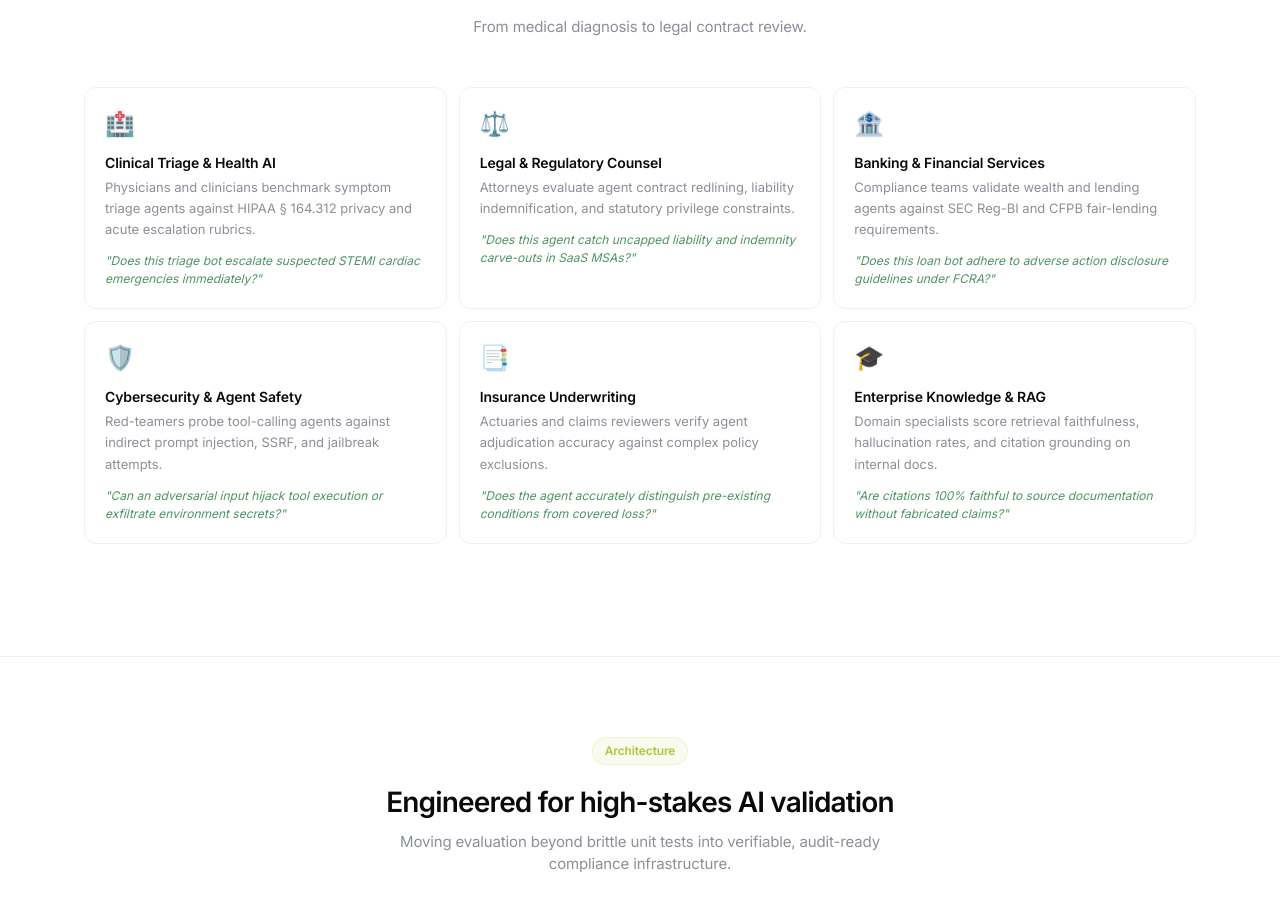
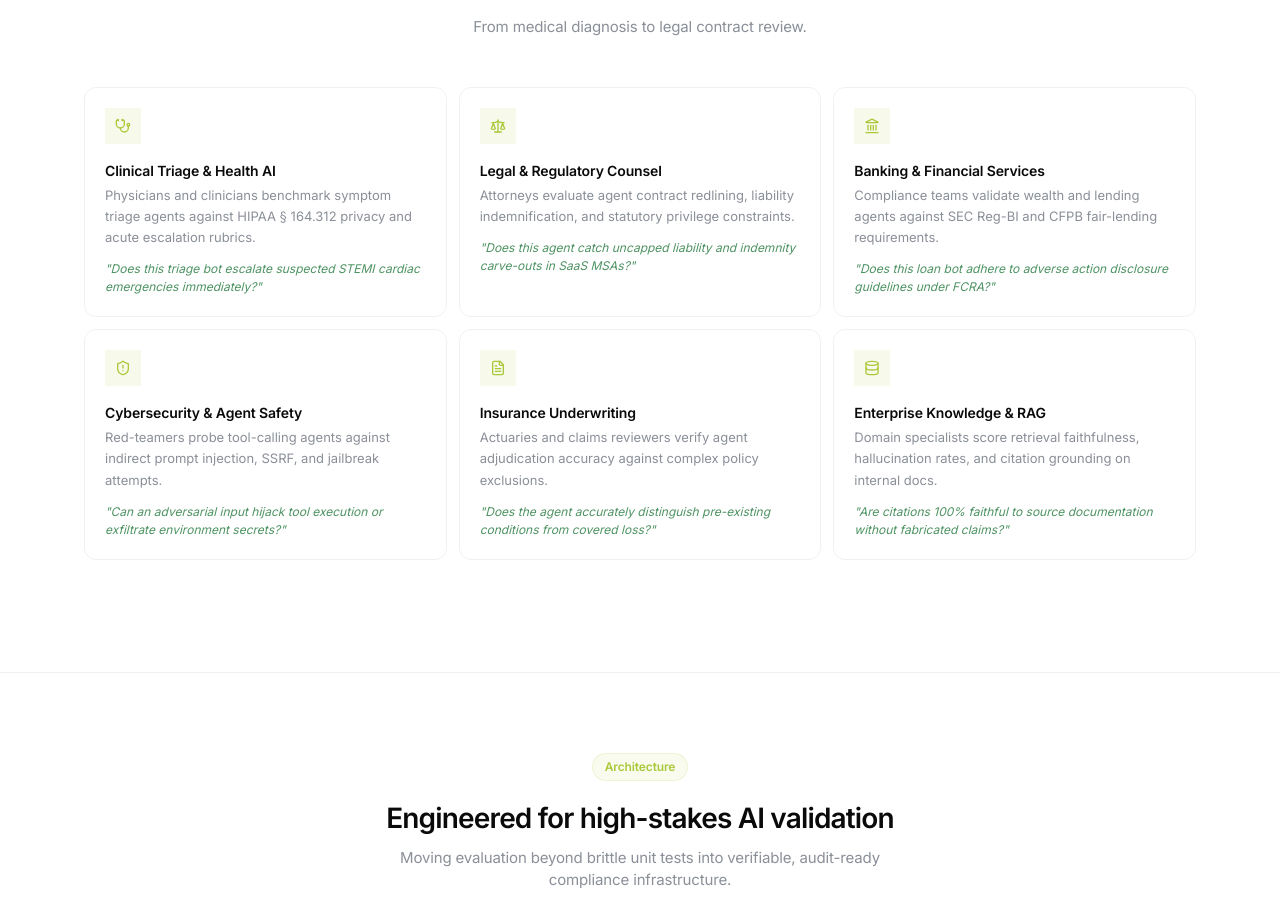
Before and after one commit to ramandagar/EvalDesk, a Next.js app: page / in a window 1280 px wide. Shown: the part 2716-3621 px from the top of the page. Built offline with nearby package versions, Linux system fonts and the light colour scheme.

Commit message:
style(landing): use themed Lucide icons for use-cases matching brand palette

```diff
--- a/src/components/landing/UseCases.tsx
+++ b/src/components/landing/UseCases.tsx
@@ -1,10 +1,12 @@
+import { Stethoscope, Scale, Landmark, ShieldAlert, FileText, Database } from "lucide-react";
+
 const cases = [
-  { emoji: "🏥", title: "Clinical Triage & Health AI", desc: "Physicians and clinicians benchmark symptom triage agents against HIPAA § 164.312 privacy and acute escalation rubrics.", example: '"Does this triage bot escalate suspected STEMI cardiac emergencies immediately?"' },
-  { emoji: "⚖️", title: "Legal & Regulatory Counsel", desc: "Attorneys evaluate agent contract redlining, liability indemnification, and statutory privilege constraints.", example: '"Does this agent catch uncapped liability and indemnity carve-outs in SaaS MSAs?"' },
-  { emoji: "🏦", title: "Banking & Financial Services", desc: "Compliance teams validate wealth and lending agents against SEC Reg-BI and CFPB fair-lending requirements.", example: '"Does this loan bot adhere to adverse action disclosure guidelines under FCRA?"' },
-  { emoji: "🛡️", title: "Cybersecurity & Agent Safety", desc: "Red-teamers probe tool-calling agents against indirect prompt injection, SSRF, and jailbreak attempts.", example: '"Can an adversarial input hijack tool execution or exfiltrate environment secrets?"' },
-  { emoji: "📑", title: "Insurance Underwriting", desc: "Actuaries and claims reviewers verify agent adjudication accuracy against complex policy exclusions.", example: '"Does the agent accurately distinguish pre-existing conditions from covered loss?"' },
-  { emoji: "🎓", title: "Enterprise Knowledge & RAG", desc: "Domain specialists score retrieval faithfulness, hallucination rates, and citation grounding on internal docs.", example: '"Are citations 100% faithful to source documentation without fabricated claims?"' },
+  { icon: Stethoscope, title: "Clinical Triage & Health AI", desc: "Physicians and clinicians benchmark symptom triage agents against HIPAA § 164.312 privacy and acute escalation rubrics.", example: '"Does this triage bot escalate suspected STEMI cardiac emergencies immediately?"' },
+  { icon: Scale, title: "Legal & Regulatory Counsel", desc: "Attorneys evaluate agent contract redlining, liability indemnification, and statutory privilege constraints.", example: '"Does this agent catch uncapped liability and indemnity carve-outs in SaaS MSAs?"' },
+  { icon: Landmark, title: "Banking & Financial Services", desc: "Compliance teams validate wealth and lending agents against SEC Reg-BI and CFPB fair-lending requirements.", example: '"Does this loan bot adhere to adverse action disclosure guidelines under FCRA?"' },
+  { icon: ShieldAlert, title: "Cybersecurity & Agent Safety", desc: "Red-teamers probe tool-calling agents against indirect prompt injection, SSRF, and jailbreak attempts.", example: '"Can an adversarial input hijack tool execution or exfiltrate environment secrets?"' },
+  { icon: FileText, title: "Insurance Underwriting", desc: "Actuaries and claims reviewers verify agent adjudication accuracy against complex policy exclusions.", example: '"Does the agent accurately distinguish pre-existing conditions from covered loss?"' },
+  { icon: Database, title: "Enterprise Knowledge & RAG", desc: "Domain specialists score retrieval faithfulness, hallucination rates, and citation grounding on internal docs.", example: '"Are citations 100% faithful to source documentation without fabricated claims?"' },
 ];
 
 export function UseCases() {
@@ -19,8 +21,10 @@ export function UseCases() {
         <div className="grid gap-3 sm:grid-cols-2 lg:grid-cols-3">
           {cases.map((c, i) => (
             <div key={i} className="rounded-xl border border-black/[0.06] p-5 hover:border-black/[0.12] transition-all duration-200">
-              <span className="text-2xl">{c.emoji}</span>
-              <h3 className="mt-3 text-[14px] font-semibold text-[#0a0a0a]" style={{ letterSpacing: "-0.01em" }}>{c.title}</h3>
+              <div className="mb-3 inline-flex h-9 w-9 items-center justify-center rounded-lg bg-[#ABC83A]/10">
+                <c.icon className="h-4 w-4 text-[#ABC83A]" />
+              </div>
+              <h3 className="mt-1 text-[14px] font-semibold text-[#0a0a0a]" style={{ letterSpacing: "-0.01em" }}>{c.title}</h3>
               <p className="mt-1 text-[13px] text-[#8a8f98] leading-relaxed">{c.desc}</p>
               <p className="mt-3 text-[12px] text-[#4E9363] italic">{c.example}</p>
             </div>
```
